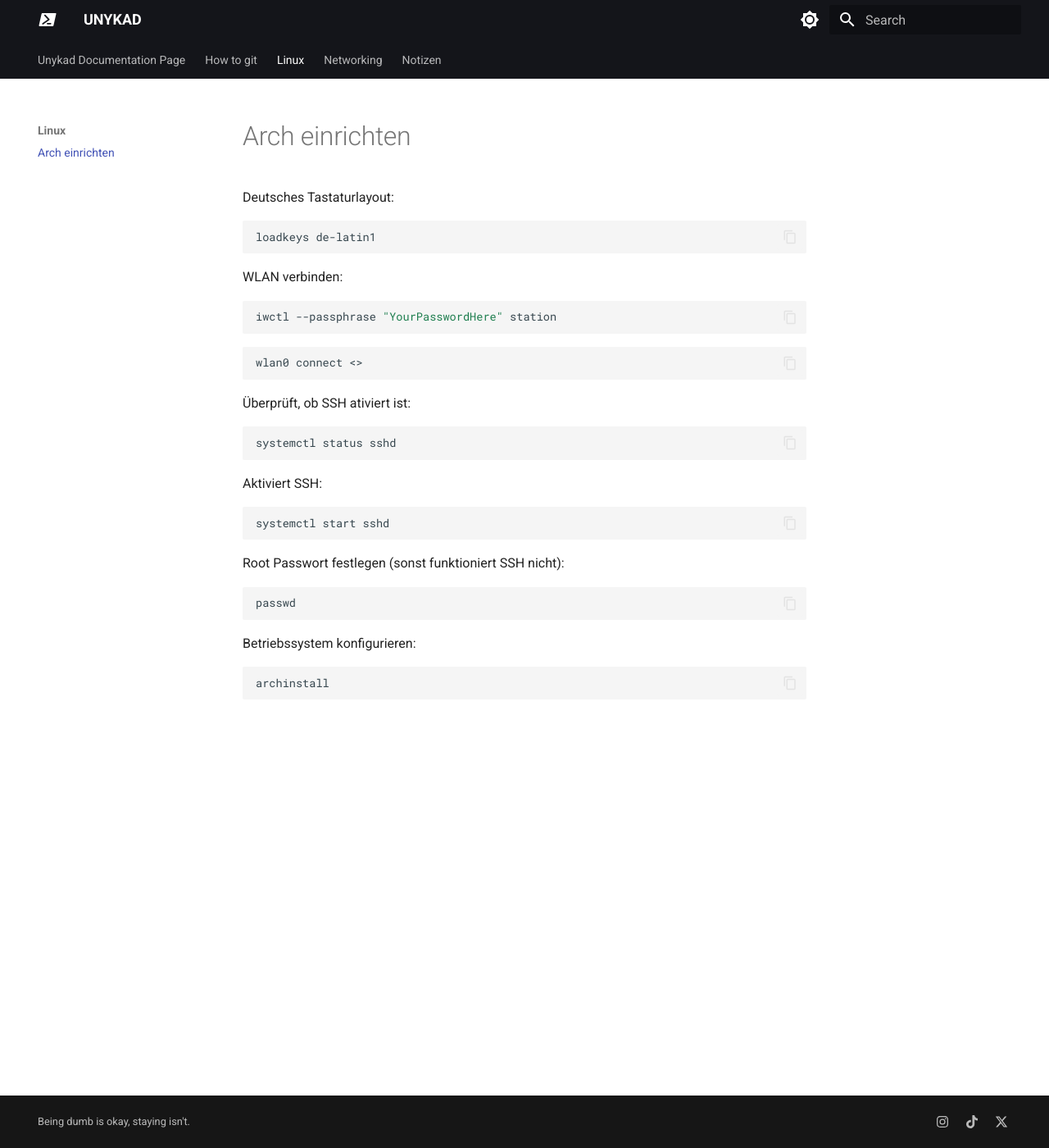
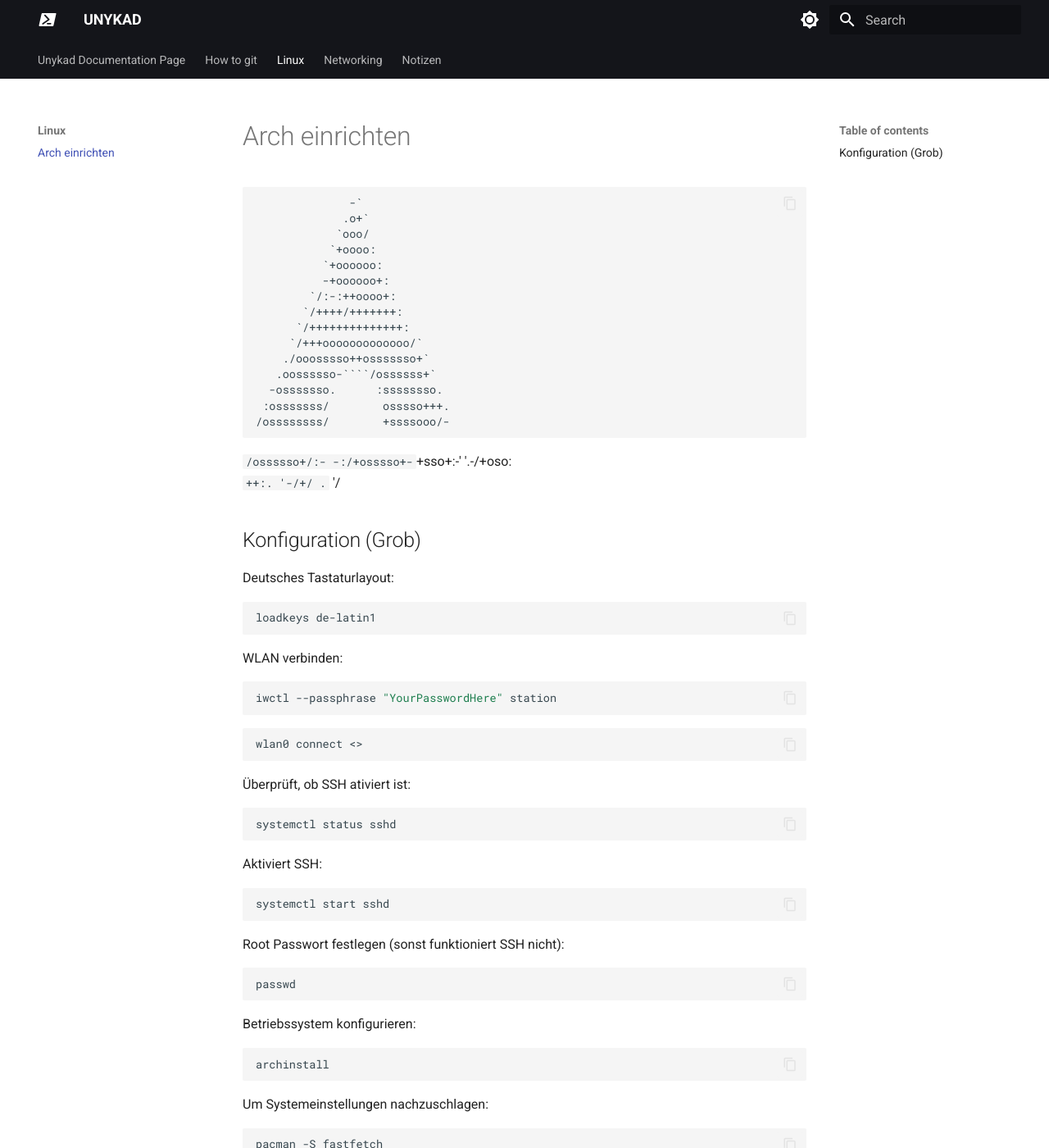
Before and after one commit to kuchapo/UNYKAD, an MkDocs documentation site: the page built from docs/Linux/einrichtung.md, in a window 1280 px wide and 1400 px high. Shown: the whole window at 82% size. Built offline with MkDocs 1.6.1 and Material for MkDocs 9.7.7, drawn with Linux system fonts in a browser that asks for light colours.

Commit message:
Arch Einrichtung überarbeitet

`````diff
--- a/docs/Linux/einrichtung.md
+++ b/docs/Linux/einrichtung.md
@@ -1,4 +1,27 @@
 # Arch einrichten
+
+                  -`
+                 .o+`
+                `ooo/
+               `+oooo:
+              `+oooooo:
+              -+oooooo+:
+            `/:-:++oooo+:
+           `/++++/+++++++:
+          `/++++++++++++++:
+         `/+++ooooooooooooo/`
+        ./ooosssso++osssssso+`
+       .oossssso-````/ossssss+`
+      -osssssso.      :ssssssso.
+     :osssssss/        osssso+++.
+    /ossssssss/        +ssssooo/-
+  `/ossssso+/:-        -:/+osssso+-
+ `+sso+:-'                 '.-/+oso:
+`++:.                           '-/+/
+.`                                 '/
+
+## Konfiguration (Grob)
+
 Deutsches Tastaturlayout:
 ```bash
 loadkeys de-latin1
@@ -26,3 +49,7 @@
 ```bash
 archinstall
 ```
+Um Systemeinstellungen nachzuschlagen:
+```bash
+pacman -S fastfetch
+```
`````
